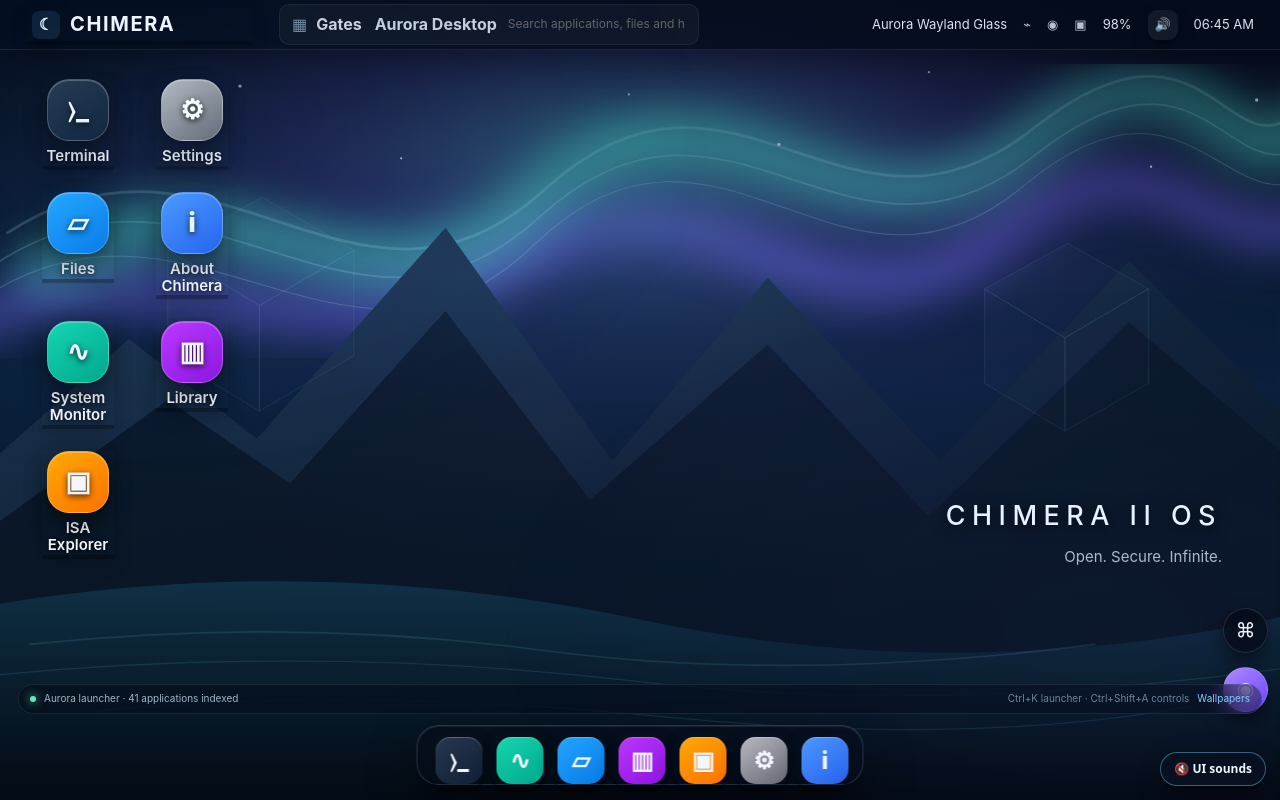
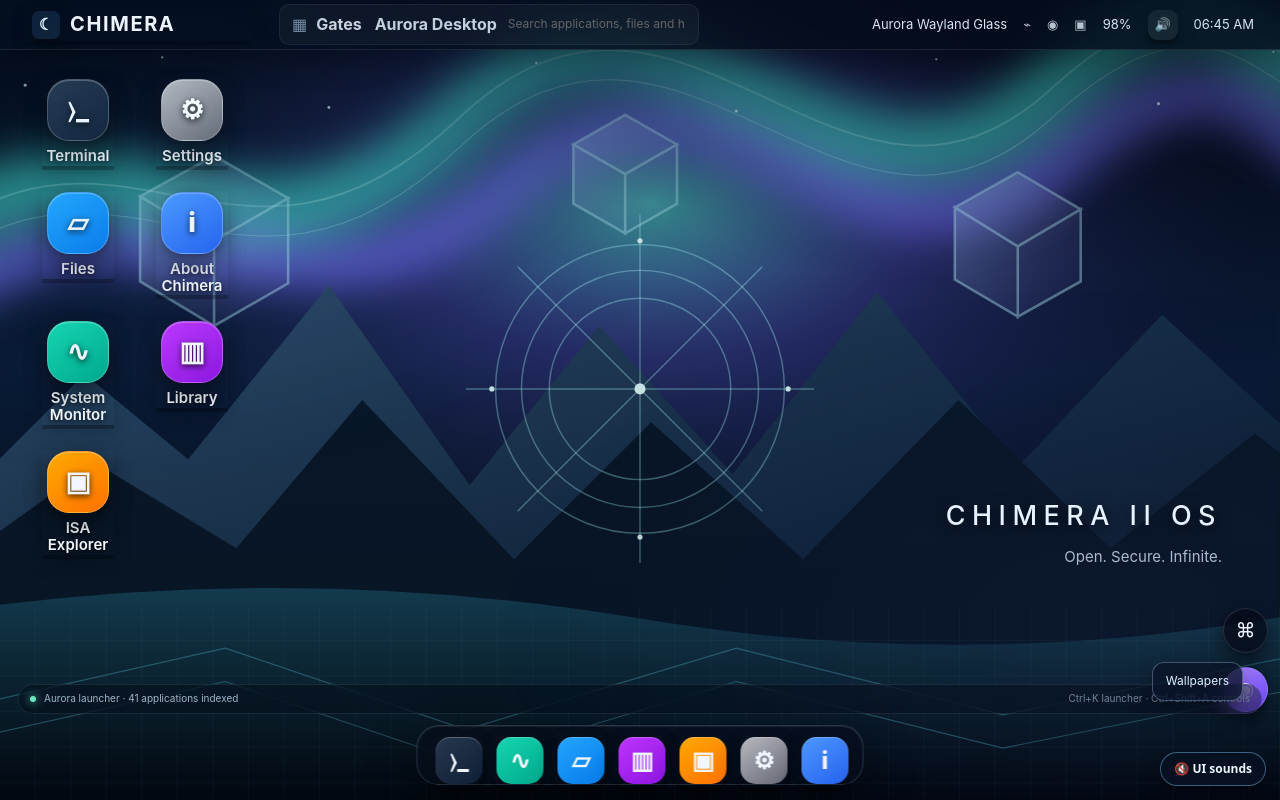
Before and after one commit to amerhwitat/amerhwitat.github.io, a PHP site: page /apps/chimera-ii-os/web/aurora_3d_desktop.html in a window 1280 px wide. Run offline with PHP 8.4, Linux system fonts and the light colour scheme.

Commit message:
feat(web): use high-resolution Chimera artwork as Aurora desktop background

```diff
--- a/apps/chimera-ii-os/web/aurora_3d_desktop.css
+++ b/apps/chimera-ii-os/web/aurora_3d_desktop.css
@@ -1,6 +1,6 @@
 html,body{margin:0;width:100%;height:100%;overflow:hidden;background:#06101e;color:#f2f7ff;font-family:Inter,system-ui,-apple-system,BlinkMacSystemFont,"Segoe UI",sans-serif}
 :root{--glass:rgba(9,18,35,.58);--line:rgba(220,240,255,.16);--muted:#aebed0;--cyan:#55d7ff;--violet:#9a73ff}
-.aurora3d{position:fixed;inset:0;overflow:hidden;background:#071321 url("aurora-desktop-background.svg") center/cover no-repeat}
+.aurora3d{position:fixed;inset:0;overflow:hidden;background:#071321 url("chimera-hero-3840x2160.svg") center/cover no-repeat}
 .aurora3d:after{content:"";position:absolute;inset:0;background:linear-gradient(180deg,rgba(3,9,20,.55) 0%,rgba(5,11,23,.08) 34%,rgba(2,7,15,.28) 100%);pointer-events:none}
 .aurora3d canvas{position:absolute;inset:0;width:100%;height:100%;display:block;opacity:.18;mix-blend-mode:screen}
 .desktop-ui{position:absolute;inset:0;pointer-events:none;z-index:2}
@@ -48,3 +48,7 @@ button,input{font:inherit;color:inherit}
 .aurora-statusbar{position:absolute;left:18px;right:18px;bottom:86px;height:30px;padding:0 11px;border:1px solid rgba(190,225,255,.1);border-radius:999px;background:rgba(3,9,19,.42);backdrop-filter:blur(12px);display:flex;align-items:center;gap:8px;color:#9fb6ca;font-size:10px;z-index:4;pointer-events:none}
 .status-dot{width:6px;height:6px;border-radius:50%;background:#67e8c1;box-shadow:0 0 10px #67e8c1}.status-dot.busy{background:#67cfff;box-shadow:0 0 10px #67cfff}.status-dot.warn{background:#ffd166;box-shadow:0 0 10px #ffd166}.aurora-statusbar #statusHint{margin-left:auto;color:#6f879b}
 @media(max-width:650px){.aurora-control{left:12px;right:12px;top:62px;width:auto}.aurora-statusbar{bottom:72px;font-size:9px}.aurora-statusbar #statusHint{display:none}}
+
+/* Direct entry to the shared high-resolution wallpaper library. */
+.wallpaper-launch-link{pointer-events:auto;position:absolute;right:18px;bottom:12px;z-index:10;padding:9px 13px;border:1px solid rgba(190,225,255,.32);border-radius:12px;background:rgba(7,19,36,.78);backdrop-filter:blur(18px);color:#dff7ff;text-decoration:none;font-size:12px;box-shadow:0 8px 24px rgba(0,0,0,.35)}.wallpaper-launch-link:hover,.wallpaper-launch-link:focus-visible{background:rgba(27,62,94,.9);outline:2px solid #8bd6ff;outline-offset:2px}
+@media(max-width:620px){.wallpaper-launch-link{right:8px;bottom:72px}}
```
